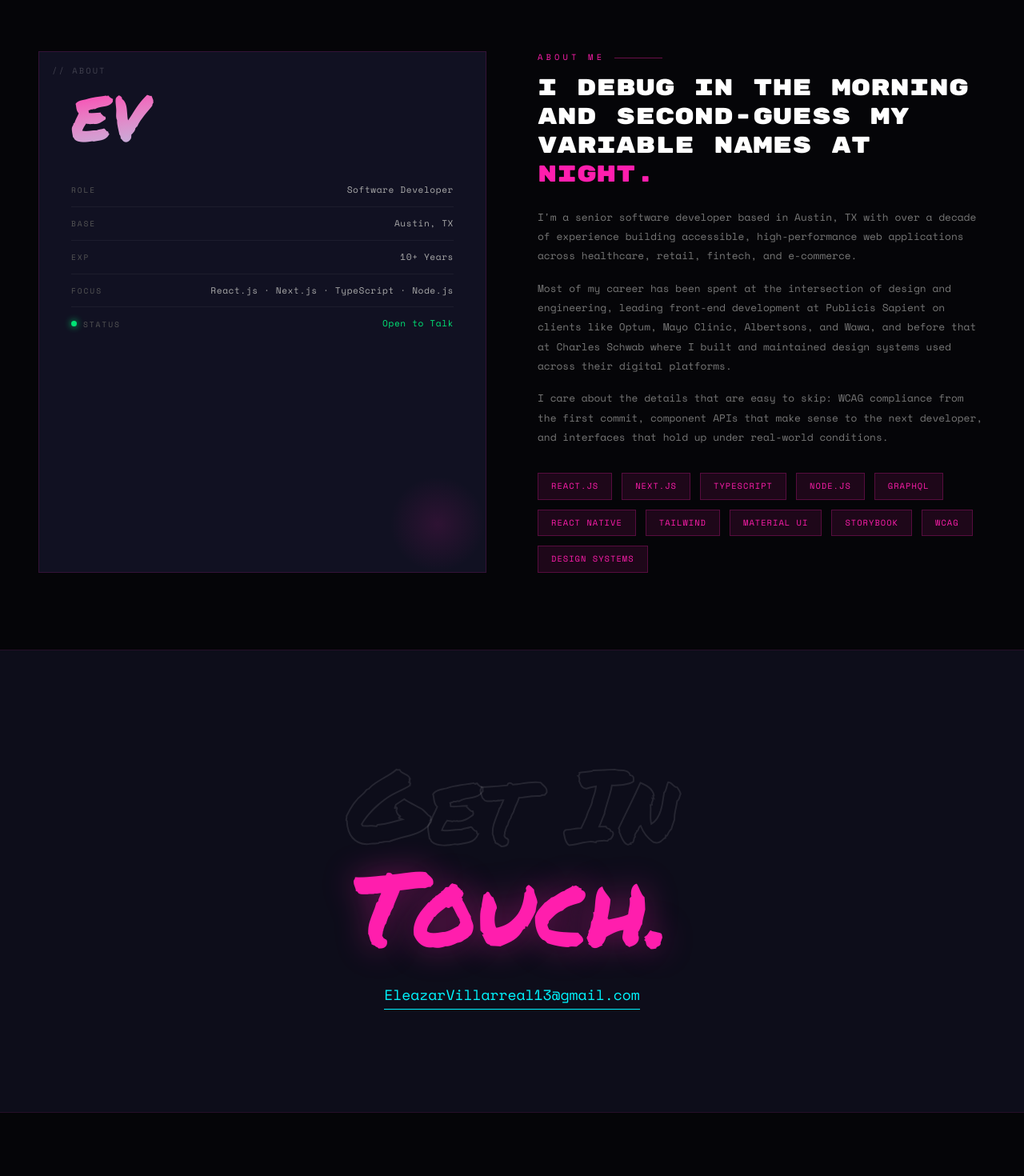
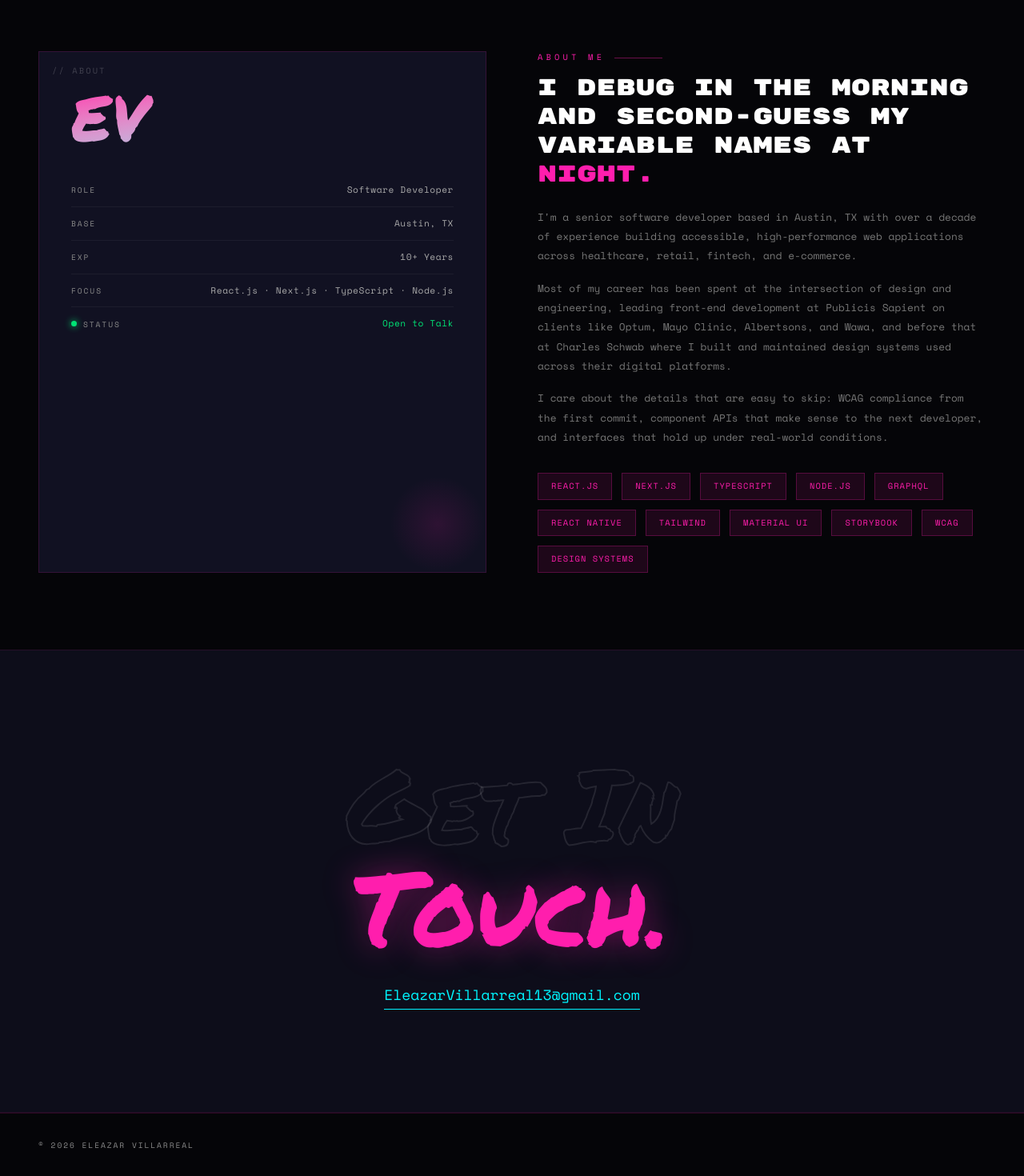
Before and after one commit to EleazarVillarreal/portfolio, a Next.js app: page / in a window 1280 px wide. Shown: the part 1576-3046 px from the top of the page at 80% size. Before the commit the page ends 2967 px from the top, so only its background shows below. Built offline with nearby package versions, Linux system fonts and the light colour scheme.

Commit message:
implemented small accessibility improvements

```diff
--- a/src/app/globals.css
+++ b/src/app/globals.css
@@ -21,7 +21,7 @@
   --color-success: #00e676;
   --color-muted: #a8a8a8;
   --color-muted-foreground: #777777;
-  --color-subtle: #555555;
+  --color-subtle: #8a8a8a;
 
   --font-mono: var(--font-space-mono), ui-monospace, monospace;
   --font-display: var(--font-rubik-mono-one), ui-monospace, monospace;
--- a/src/app/layout.tsx
+++ b/src/app/layout.tsx
@@ -3,6 +3,7 @@ import { Permanent_Marker, Rubik_Mono_One, Space_Mono } from 'next/font/google'
 import { CustomCursor } from '@/components/custom-cursor'
 import { NavBar } from '@/components/nav-bar'
 import './globals.css'
+import { Footer } from '@/components/footer'
 
 const spaceMono = Space_Mono({
   variable: '--font-space-mono',
@@ -60,6 +61,7 @@ export default function RootLayout({
         <div className="flex min-h-full min-w-0 flex-1 flex-col pt-20 sm:pt-24 md:pt-28">
           {children}
         </div>
+        <Footer />
       </body>
     </html>
   )
--- a/src/components/empty-work-state.tsx
+++ b/src/components/empty-work-state.tsx
@@ -1,6 +1,8 @@
 export function EmptyWorkState() {
   return (
     <div
+      role="region"
+      aria-labelledby="work-empty-heading"
       aria-describedby="work-empty-description"
       className="relative overflow-hidden border border-pink/20 bg-surface p-8 sm:p-10"
     >
@@ -19,7 +21,10 @@ export function EmptyWorkState() {
         <p className="mb-3 text-[0.65rem] tracking-[0.35em] text-cyan uppercase">
           Selected work coming soon
         </p>
-        <h3 className="mb-4 font-display text-2xl leading-tight text-white sm:text-3xl">
+        <h3
+          id="work-empty-heading"
+          className="mb-4 font-display text-2xl leading-tight text-white sm:text-3xl"
+        >
           No selected work published yet.
         </h3>
         <p id="work-empty-description" className="mb-6 text-sm leading-7 text-muted">
--- /dev/null
+++ b/src/components/footer.tsx
@@ -0,0 +1,14 @@
+export function Footer() {
+  const year = new Date().getFullYear()
+
+  return (
+    <footer
+      data-rm-target="footer"
+      className="relative z-10 border-t border-pink/15 px-4 py-8 sm:px-6 md:px-12"
+    >
+      <div className="flex flex-col items-center justify-between gap-3 text-[0.6rem] tracking-[0.2em] text-subtle uppercase sm:flex-row">
+        <p>&copy; {year} Eleazar Villarreal</p>
+      </div>
+    </footer>
+  )
+}
--- a/src/components/hero-terminal.tsx
+++ b/src/components/hero-terminal.tsx
@@ -129,11 +129,24 @@ export function HeroTerminal() {
 
   const setOutput = useCallback(
     (nextLines: TerminalLine[], animate = true) => {
+      const reduceMotion = window.matchMedia(
+        '(prefers-reduced-motion: reduce)',
+      ).matches
+
+      // Reveal everything at once for reduced-motion users (or when the caller
+      // opts out of animation) — no timed pop-in.
+      if (!animate || reduceMotion) {
+        setLines(
+          nextLines.map((line) =>
+            line.type === 'echo' ? line : { ...line, visible: true },
+          ),
+        )
+        return
+      }
+
       const prepared = withReveal(nextLines)
       setLines(prepared)
-      if (animate) {
-        revealLines(prepared, setLines)
-      }
+      revealLines(prepared, setLines)
     },
     [],
   )
@@ -417,7 +430,7 @@ export function HeroTerminal() {
             className="cursor-pointer border border-cyan/35 bg-transparent px-[1.1rem] py-[0.7rem] font-mono text-[0.7rem] tracking-[0.08em] text-cyan transition-all hover:bg-cyan hover:text-black focus-visible:bg-cyan focus-visible:text-black"
             onClick={reopenTerminal}
           >
-            ▸ reopen terminal
+            <span aria-hidden="true">▸ </span>reopen terminal
           </button>
         ) : null}
       </div>
```
